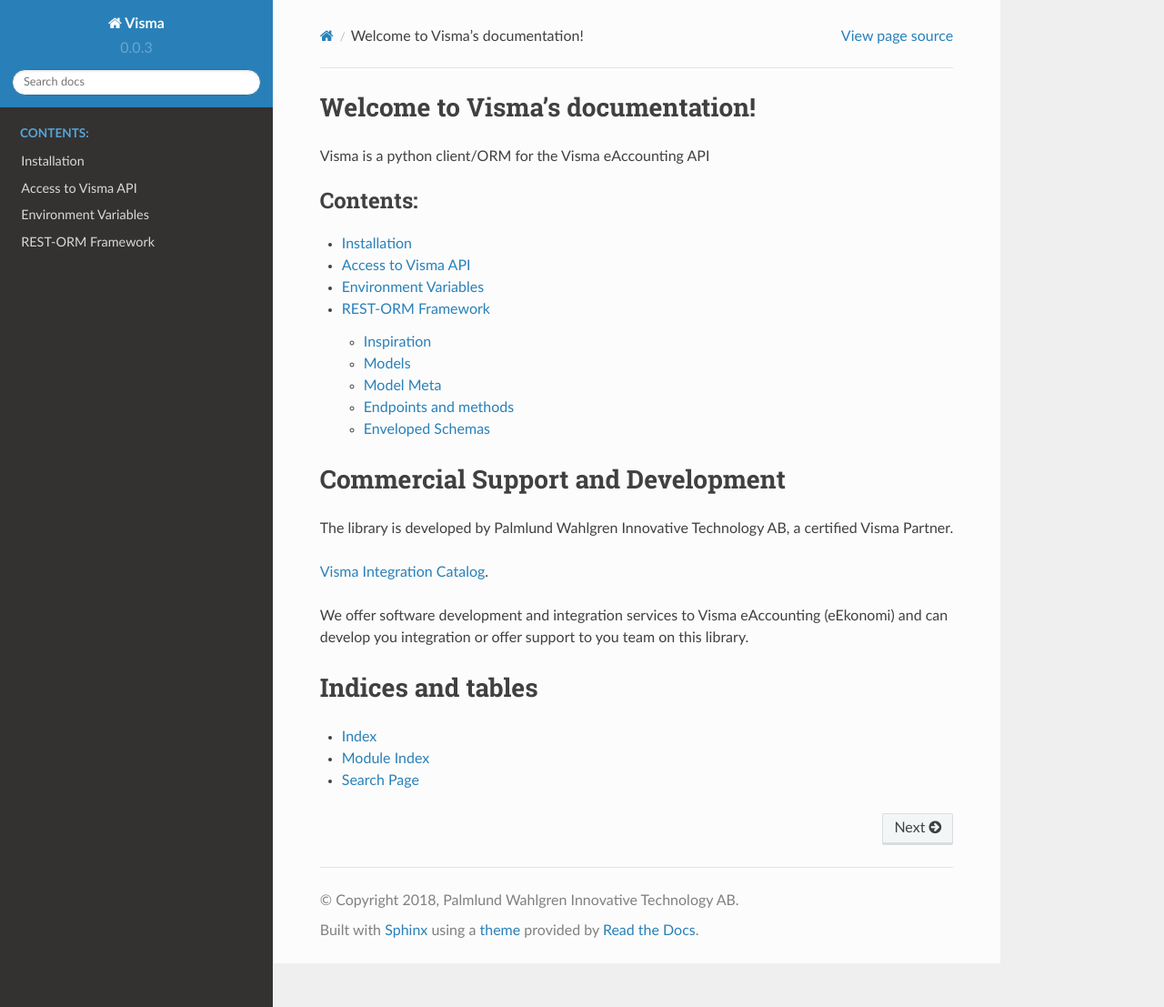
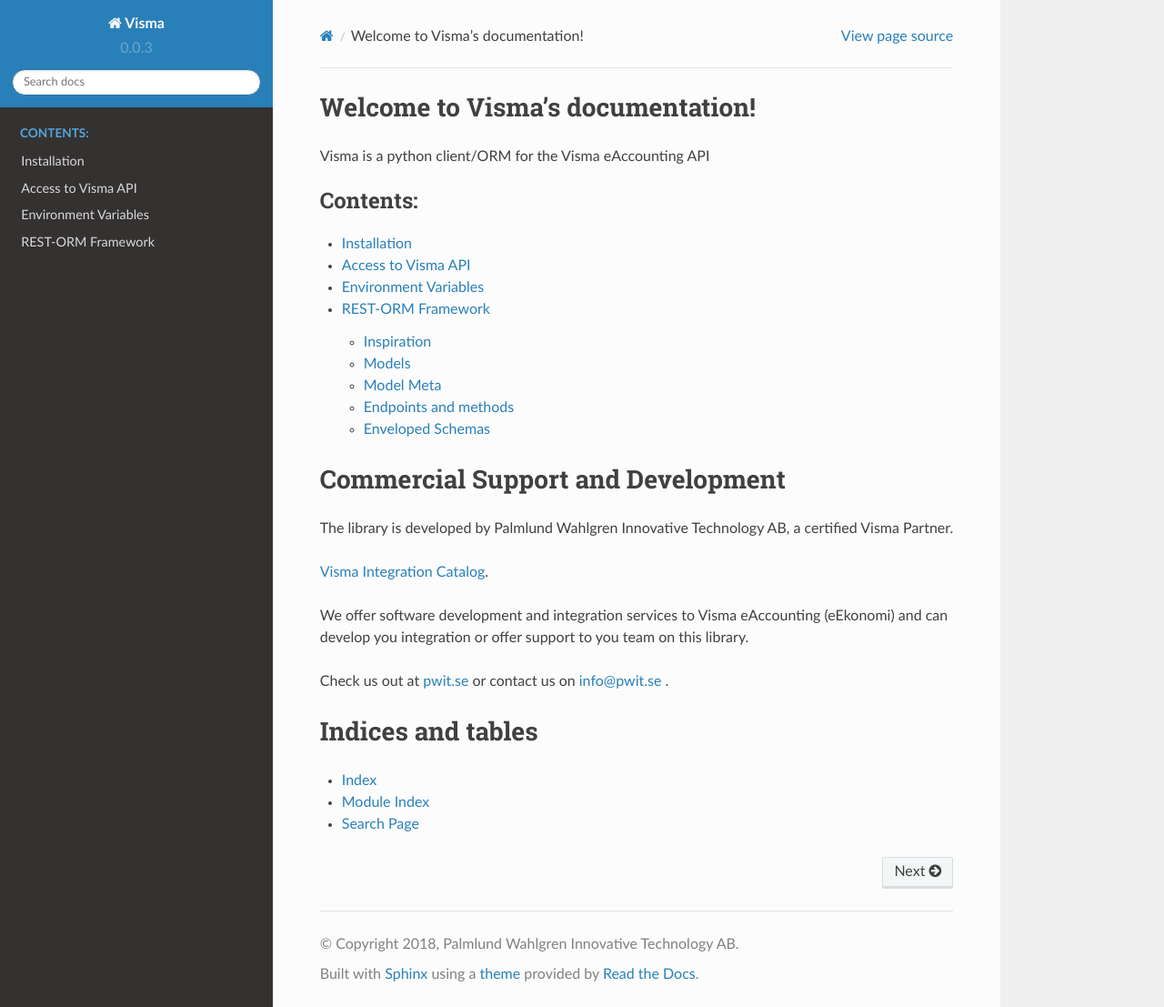
Before and after one commit to pwitab/visma, a Sphinx documentation site: the page built from docs/source/index.rst, in a window 1280 px wide and 1107 px high. Shown: the whole window at 91% size. Built offline with Sphinx 7.4.7 and the Read the Docs theme 2.0.0, drawn with Linux system fonts in a browser that asks for light colours.

Commit message:
Added info about services - contact info

```diff
--- a/README.rst
+++ b/README.rst
@@ -83,6 +83,8 @@
 
 We offer software development and integration services to Visma eAccounting (eEkonomi) and can develop you integration or offer support to you team on this library.
 
+Check us out at `pwit.se <https://pwit.se>`_ or contact us on `info@pwit.se <mailto://info@pwit.se>`_ .
+
 Documentation
 =============
 Full documentation can be found at https://visma.readthedocs.io/ .
--- a/docs/source/index.rst
+++ b/docs/source/index.rst
@@ -20,6 +20,7 @@
 
 We offer software development and integration services to Visma eAccounting (eEkonomi) and can develop you integration or offer support to you team on this library.
 
+Check us out at `pwit.se <https://pwit.se>`_ or contact us on `info@pwit.se <mailto://info@pwit.se>`_ .
 
 Indices and tables
 ==================
```
